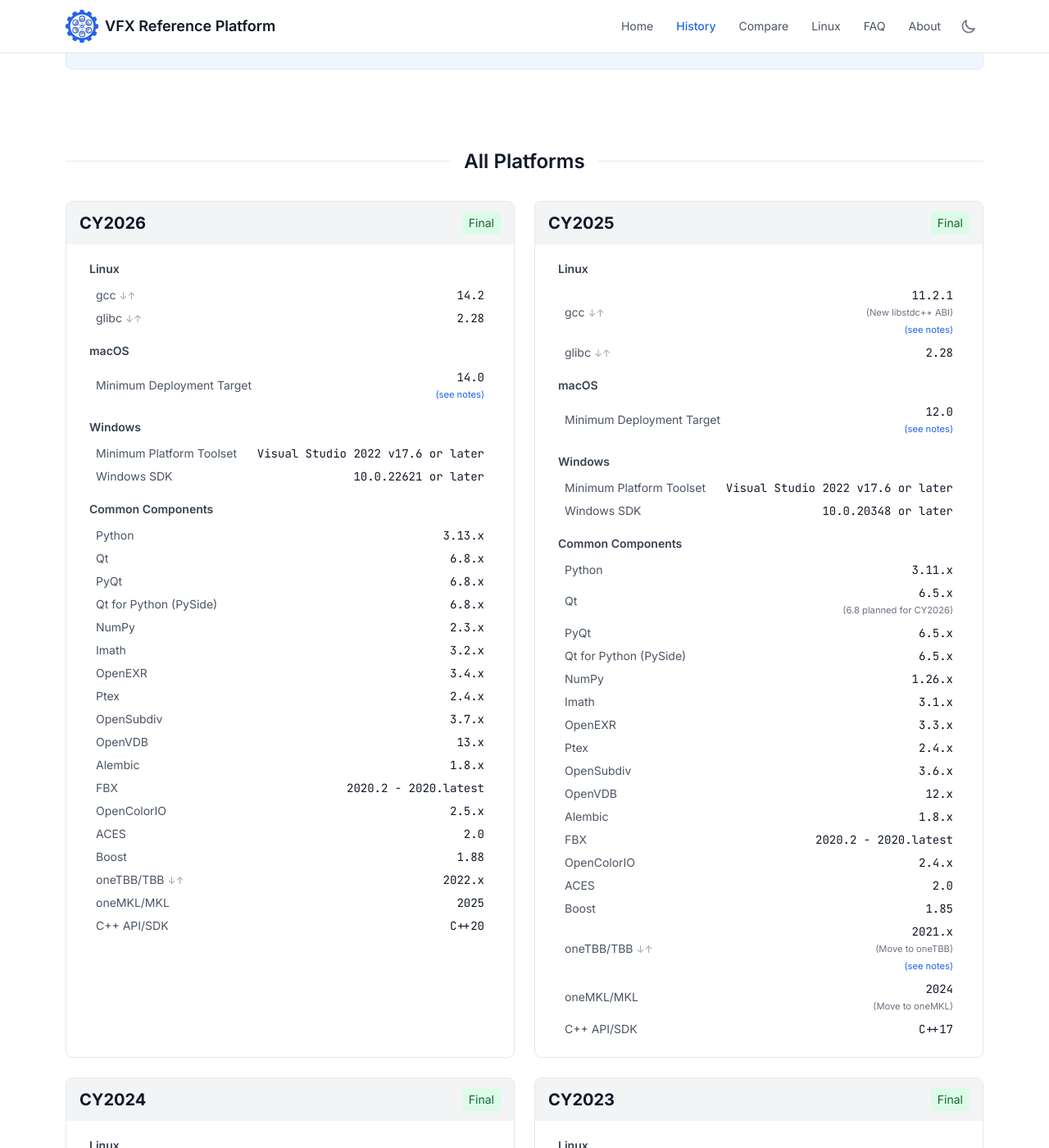
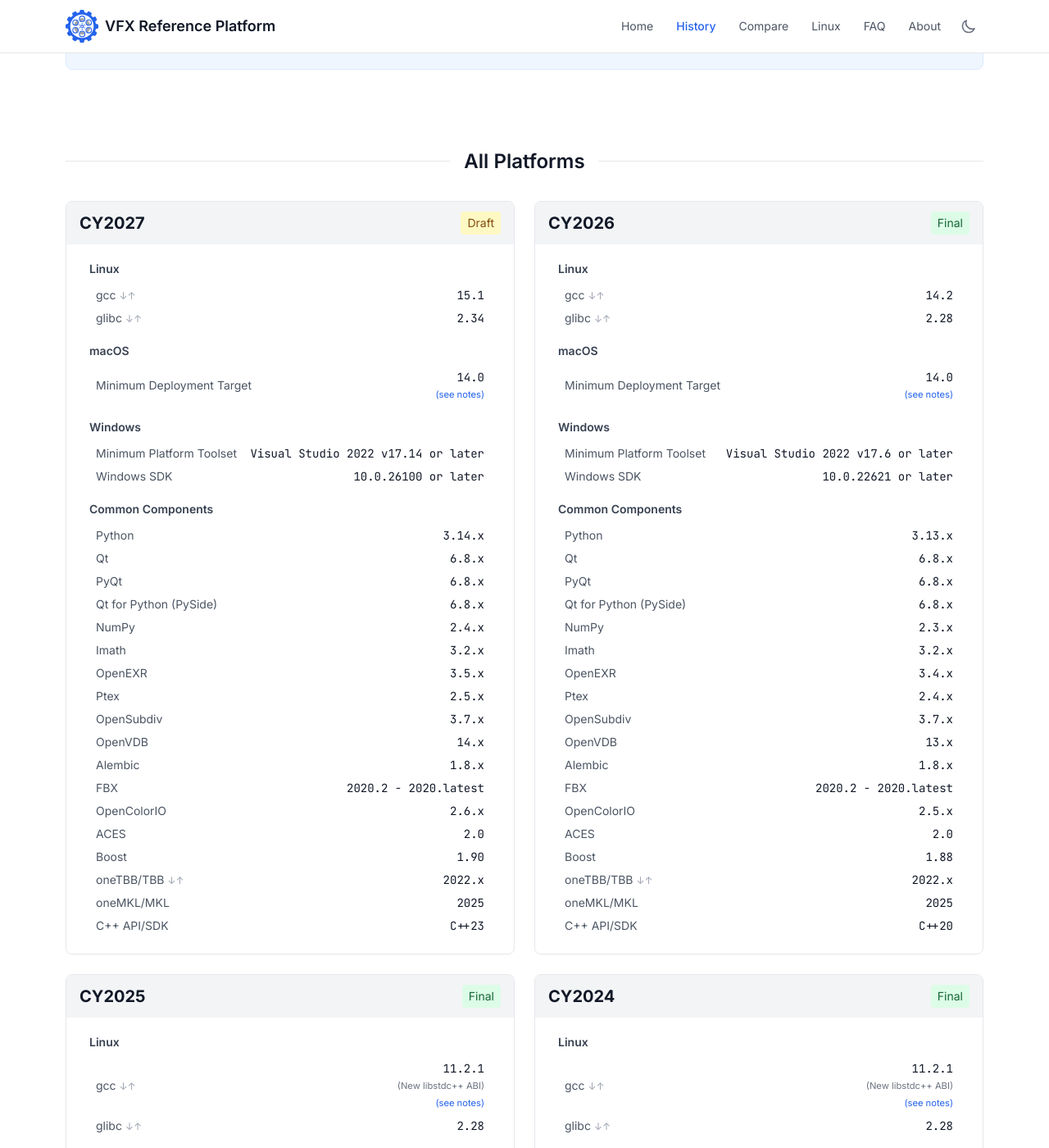
Before and after one commit to vfxplatform/vfxplatform, a Jekyll site: the page built from platform_history.html, in a window 1280 px wide and 1400 px high, scrolled down 476 px. Shown: the whole window at 82% size. Built offline with Jekyll 4.4.1, drawn with Linux system fonts in a browser that asks for light colours.

Commit message:
Add draft platform year support with DRAFT badge and smart year counting
Draft years (like CY2027) now show a yellow "DRAFT" badge in table headers
and don't count toward the supported_years_count display limit, so finalized
years aren't pushed off the home page prematurely. Also fixes CY2027.yml
year field from 2026 to 2027.

Co-Authored-By: Claude Opus 4.6 <noreply@anthropic.com>

```diff
--- /dev/null
+++ b/_data/platforms/CY2027.yml
@@ -0,0 +1,61 @@
+year: 2027
+status: draft
+last_updated: "2026-02-10"
+
+linux:
+  gcc:
+    version: "15.1"
+    min_max: true
+  glibc:
+    version: "2.34"
+    min_max: true
+
+macos:
+  deployment_target:
+    version: "14.0"
+    note: footnote-macos
+
+windows:
+  visual_studio:
+    version: "Visual Studio 2022 v17.14 or later"
+  sdk:
+    version: "10.0.26100 or later"
+
+components:
+  python:
+    version: "3.14.x"
+  qt:
+    version: "6.8.x"
+  pyqt:
+    version: "6.8.x"
+  pyside:
+    version: "6.8.x"
+  numpy:
+    version: "2.4.x"
+  imath:
+    version: "3.2.x"
+  openexr:
+    version: "3.5.x"
+  ptex:
+    version: "2.5.x"
+  opensubdiv:
+    version: "3.7.x"
+  openvdb:
+    version: "14.x"
+  alembic:
+    version: "1.8.x"
+  fbx:
+    version: "2020.2 - 2020.latest"
+  opencolorio:
+    version: "2.6.x"
+  aces:
+    version: "2.0"
+  boost:
+    version: "1.90"
+  onetbb:
+    version: "2022.x"
+    min_max: true
+  onemkl:
+    version: "2025"
+  cpp_standard:
+    version: "C++23"
--- a/assets/css/main.css
+++ b/assets/css/main.css
@@ -94,6 +94,11 @@
 
   .platform-table-wrapper {
     @apply border border-gray-200 dark:border-gray-700 rounded-lg overflow-hidden;
+  }
+
+  /* Draft badge for non-final platform years */
+  .draft-badge {
+    @apply ml-1 text-xs font-medium px-1.5 py-0.5 rounded-full bg-yellow-100 text-yellow-800 dark:bg-yellow-900/40 dark:text-yellow-300 align-middle;
   }
 
   /* Comparison highlighting - target td cells, excluding category cells with rowspan */
```
Also changed, not shown: _includes/platform-table.html (+8 -1 lines), index.html (+18 -2 lines).
